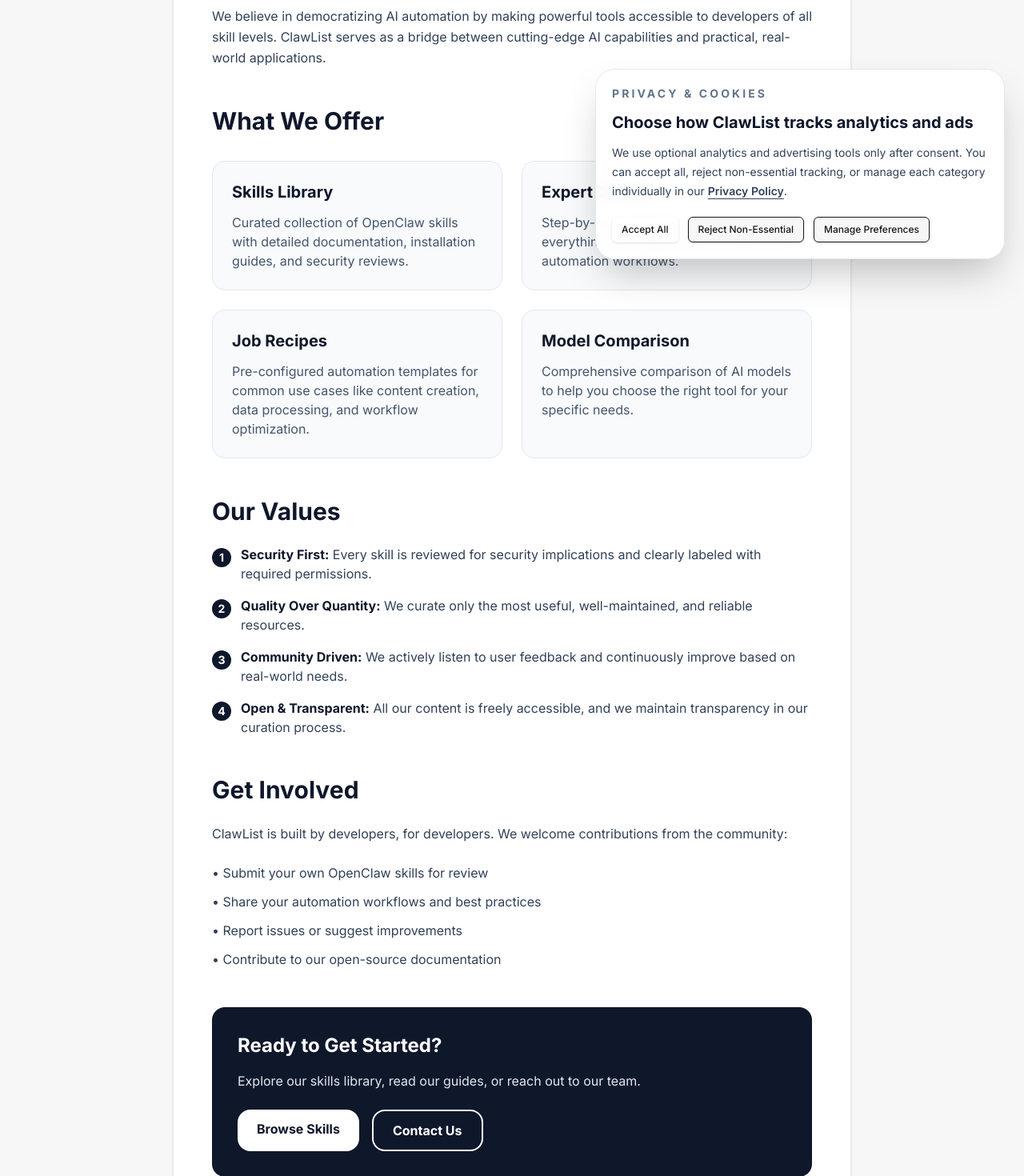
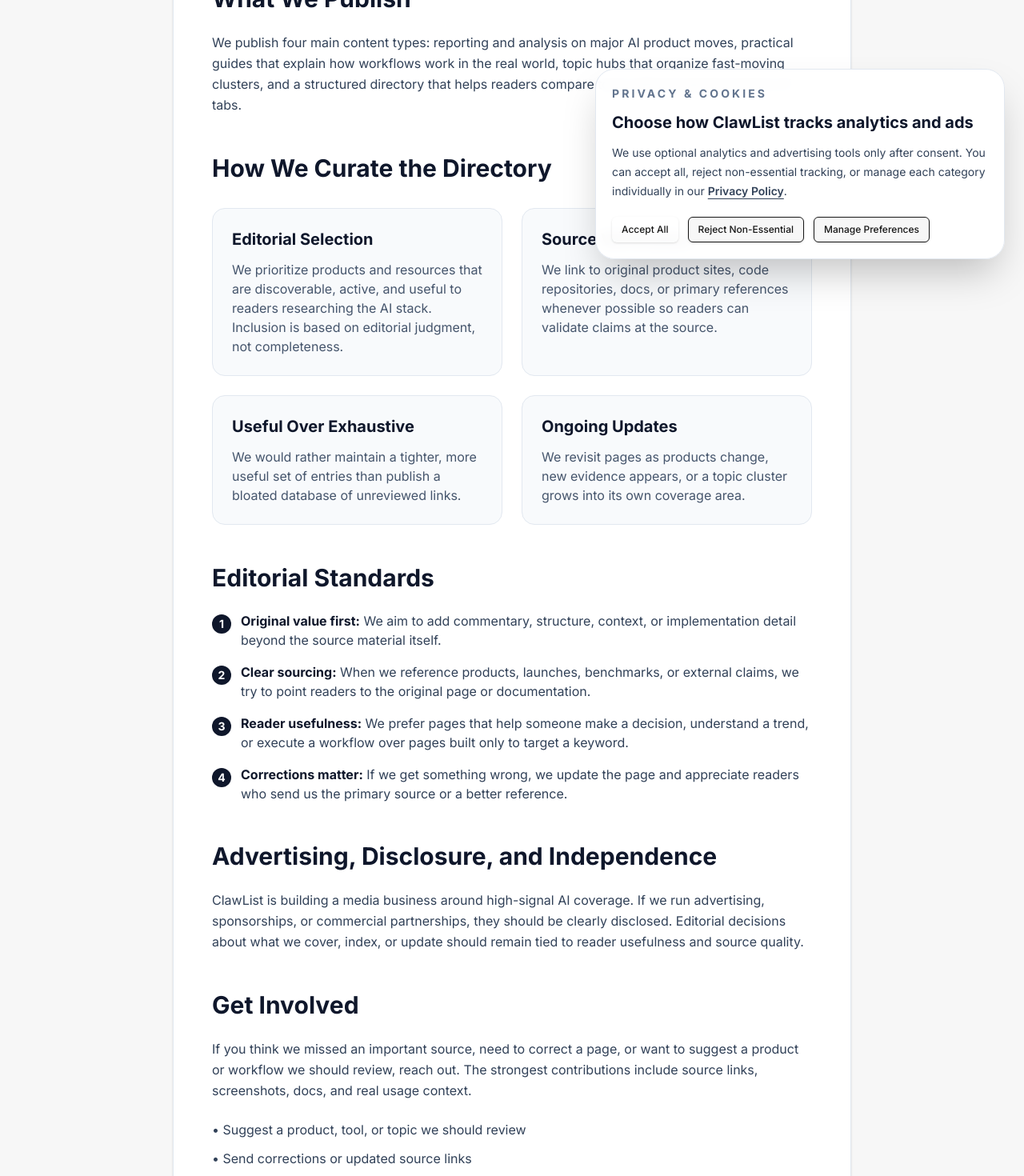
Before and after one commit to Tony11081/clawlist-io, a Next.js app: page /about in a window 1280 px wide. Shown: the part 460-1930 px from the top of the page at 80% size. Built offline with nearby package versions, Linux system fonts and the light colour scheme.

Commit message:
Tighten indexation rules and rewrite about page

```diff
--- a/app/about/page.tsx
+++ b/app/about/page.tsx
@@ -3,12 +3,14 @@
 import Link from 'next/link'
 
 export const metadata: Metadata = {
-  title: 'About Us',
-  description: 'Learn about ClawList.io, the comprehensive resource hub for OpenClaw developers and AI automation enthusiasts.',
+  title: 'About ClawList',
+  description:
+    'ClawList is an editorial AI directory and newsroom covering tools, models, agents, workflows, and the infrastructure around them.',
   alternates: { canonical: '/about' },
   openGraph: {
-    title: 'About ClawList.io',
-    description: 'The comprehensive resource hub for OpenClaw developers and AI automation enthusiasts.',
+    title: 'About ClawList',
+    description:
+      'Learn how ClawList covers AI products, how our directory is curated, and what editorial standards guide the site.',
     url: 'https://clawlist.io/about',
   },
 }
@@ -31,56 +33,57 @@
 
           <div className="prose prose-lg prose-slate dark:prose-invert max-w-none">
             <p className="text-xl text-slate-600 dark:text-slate-400 leading-relaxed mb-8">
-              ClawList.io is the definitive resource hub for OpenClaw developers, providing curated skills,
-              comprehensive guides, and expert insights on AI automation.
+              ClawList is an editorial AI directory and newsroom. We track tools, models, agents, skills,
+              workflows, and the companies shaping how the AI ecosystem is actually used.
             </p>
 
-            <h2 className="text-3xl font-bold mt-12 mb-6 text-slate-900 dark:text-slate-100">Our Mission</h2>
+            <h2 className="text-3xl font-bold mt-12 mb-6 text-slate-900 dark:text-slate-100">What We Publish</h2>
             <p className="text-slate-700 dark:text-slate-300 leading-relaxed">
-              We believe in democratizing AI automation by making powerful tools accessible to developers
-              of all skill levels. ClawList serves as a bridge between cutting-edge AI capabilities and
-              practical, real-world applications.
+              We publish four main content types: reporting and analysis on major AI product moves, practical
+              guides that explain how workflows work in the real world, topic hubs that organize fast-moving
+              clusters, and a structured directory that helps readers compare tools without opening dozens of tabs.
             </p>
 
-            <h2 className="text-3xl font-bold mt-12 mb-6 text-slate-900 dark:text-slate-100">What We Offer</h2>
+            <h2 className="text-3xl font-bold mt-12 mb-6 text-slate-900 dark:text-slate-100">How We Curate the Directory</h2>
             <div className="grid md:grid-cols-2 gap-6 my-8">
               <div className="p-6 bg-slate-50 dark:bg-[#262626]/20 rounded-2xl border border-slate-200 dark:border-[#262626]">
-                <h3 className="text-xl font-bold mb-3 text-slate-900 dark:text-slate-100">Skills Library</h3>
+                <h3 className="text-xl font-bold mb-3 text-slate-900 dark:text-slate-100">Editorial Selection</h3>
                 <p className="text-slate-600 dark:text-slate-400">
-                  Curated collection of OpenClaw skills with detailed documentation, installation guides,
-                  and security reviews.
+                  We prioritize products and resources that are discoverable, active, and useful to readers
+                  researching the AI stack. Inclusion is based on editorial judgment, not completeness.
                 </p>
               </div>
               <div className="p-6 bg-slate-50 dark:bg-[#262626]/20 rounded-2xl border border-slate-200 dark:border-[#262626]">
-                <h3 className="text-xl font-bold mb-3 text-slate-900 dark:text-slate-100">Expert Guides</h3>
+                <h3 className="text-xl font-bold mb-3 text-slate-900 dark:text-slate-100">Source Verification</h3>
                 <p className="text-slate-600 dark:text-slate-400">
-                  Step-by-step tutorials covering everything from basic setup to advanced automation workflows.
+                  We link to original product sites, code repositories, docs, or primary references whenever
+                  possible so readers can validate claims at the source.
                 </p>
               </div>
               <div className="p-6 bg-slate-50 dark:bg-[#262626]/20 rounded-2xl border border-slate-200 dark:border-[#262626]">
-                <h3 className="text-xl font-bold mb-3 text-slate-900 dark:text-slate-100">Job Recipes</h3>
+                <h3 className="text-xl font-bold mb-3 text-slate-900 dark:text-slate-100">Useful Over Exhaustive</h3>
                 <p className="text-slate-600 dark:text-slate-400">
-                  Pre-configured automation templates for common use cases like content creation,
-                  data processing, and workflow optimization.
+                  We would rather maintain a tighter, more useful set of entries than publish a bloated database
+                  of unreviewed links.
                 </p>
               </div>
               <div className="p-6 bg-slate-50 dark:bg-[#262626]/20 rounded-2xl border border-slate-200 dark:border-[#262626]">
-                <h3 className="text-xl font-bold mb-3 text-slate-900 dark:text-slate-100">Model Comparison</h3>
+                <h3 className="text-xl font-bold mb-3 text-slate-900 dark:text-slate-100">Ongoing Updates</h3>
                 <p className="text-slate-600 dark:text-slate-400">
-                  Comprehensive comparison of AI models to help you choose the right tool for your specific needs.
+                  We revisit pages as products change, new evidence appears, or a topic cluster grows into its own coverage area.
                 </p>
               </div>
             </div>
 
-            <h2 className="text-3xl font-bold mt-12 mb-6 text-slate-900 dark:text-slate-100">Our Values</h2>
+            <h2 className="text-3xl font-bold mt-12 mb-6 text-slate-900 dark:text-slate-100">Editorial Standards</h2>
             <ul className="space-y-4 text-slate-700 dark:text-slate-300">
               <li className="flex items-start gap-3">
                 <span className="flex-shrink-0 w-6 h-6 bg-slate-900 dark:bg-slate-100 text-white dark:text-slate-900 rounded-full flex items-center justify-center text-sm font-bold mt-1">
                   1
                 </span>
                 <div>
-                  <strong className="text-slate-900 dark:text-slate-100">Security First:</strong> Every skill is reviewed
-                  for security implications and clearly labeled with required permissions.
+                  <strong className="text-slate-900 dark:text-slate-100">Original value first:</strong> We aim to add
+                  commentary, structure, context, or implementation detail beyond the source material itself.
                 </div>
               </li>
               <li className="flex items-start gap-3">
@@ -88,8 +91,8 @@
                   2
                 </span>
                 <div>
-                  <strong className="text-slate-900 dark:text-slate-100">Quality Over Quantity:</strong> We curate only
-                  the most useful, well-maintained, and reliable resources.
+                  <strong className="text-slate-900 dark:text-slate-100">Clear sourcing:</strong> When we reference
+                  products, launches, benchmarks, or external claims, we try to point readers to the original page or documentation.
                 </div>
               </li>
               <li className="flex items-start gap-3">
@@ -97,8 +100,8 @@
                   3
                 </span>
                 <div>
-                  <strong className="text-slate-900 dark:text-slate-100">Community Driven:</strong> We actively listen
-                  to user feedback and continuously improve based on real-world needs.
+                  <strong className="text-slate-900 dark:text-slate-100">Reader usefulness:</strong> We prefer pages
+                  that help someone make a decision, understand a trend, or execute a workflow over pages built only to target a keyword.
                 </div>
               </li>
               <li className="flex items-start gap-3">
@@ -106,34 +109,42 @@
                   4
                 </span>
                 <div>
-                  <strong className="text-slate-900 dark:text-slate-100">Open & Transparent:</strong> All our content
-                  is freely accessible, and we maintain transparency in our curation process.
+                  <strong className="text-slate-900 dark:text-slate-100">Corrections matter:</strong> If we get something wrong,
+                  we update the page and appreciate readers who send us the primary source or a better reference.
                 </div>
               </li>
             </ul>
 
+            <h2 className="text-3xl font-bold mt-12 mb-6 text-slate-900 dark:text-slate-100">Advertising, Disclosure, and Independence</h2>
+            <p className="text-slate-700 dark:text-slate-300 leading-relaxed">
+              ClawList is building a media business around high-signal AI coverage. If we run advertising, sponsorships,
+              or commercial partnerships, they should be clearly disclosed. Editorial decisions about what we cover,
+              index, or update should remain tied to reader usefulness and source quality.
+            </p>
+
             <h2 className="text-3xl font-bold mt-12 mb-6 text-slate-900 dark:text-slate-100">Get Involved</h2>
             <p className="text-slate-700 dark:text-slate-300 leading-relaxed mb-6">
-              ClawList is built by developers, for developers. We welcome contributions from the community:
+              If you think we missed an important source, need to correct a page, or want to suggest a product or workflow
+              we should review, reach out. The strongest contributions include source links, screenshots, docs, and real usage context.
             </p>
             <ul className="space-y-3 text-slate-700 dark:text-slate-300">
-              <li>• Submit your own OpenClaw skills for review</li>
-              <li>• Share your automation workflows and best practices</li>
-              <li>• Report issues or suggest improvements</li>
-              <li>• Contribute to our open-source documentation</li>
+              <li>• Suggest a product, tool, or topic we should review</li>
+              <li>• Send corrections or updated source links</li>
+              <li>• Share implementation notes or workflow examples that add practical value</li>
+              <li>• Point us to the best original source when a market story is moving quickly</li>
             </ul>
 
             <div className="mt-12 p-8 bg-slate-900 dark:bg-slate-100 text-white dark:text-slate-900 rounded-2xl">
-              <h3 className="text-2xl font-bold mb-4">Ready to Get Started?</h3>
+              <h3 className="text-2xl font-bold mb-4">Explore the Coverage</h3>
               <p className="mb-6 text-slate-200 dark:text-slate-700">
-                Explore our skills library, read our guides, or reach out to our team.
+                Start with the newsroom, move into topic hubs, or browse the directory when you need the broader map.
               </p>
               <div className="flex flex-wrap gap-4">
                 <Link
-                  href="/skills"
+                  href="/blog"
                   className="px-6 py-3 bg-white dark:bg-slate-900 text-slate-900 dark:text-slate-100 rounded-2xl font-bold hover:opacity-90 transition-opacity"
                 >
-                  Browse Skills
+                  Read the Newsroom
                 </Link>
                 <Link
                   href="/contact"
--- a/app/blog/[slug]/page.tsx
+++ b/app/blog/[slug]/page.tsx
@@ -5,6 +5,7 @@
 import { RelatedContent } from '@/components/related-content'
 import { SocialShareButtons } from '@/components/social-share-buttons'
 import { TopicHubCta } from '@/components/topic-hub-cta'
+import { assessBlogIndexability } from '@/lib/content-quality'
 import {
   getBlogPost,
   getBlogSlugs,
@@ -45,6 +46,7 @@
     post.title,
     post.summary || post.content.substring(0, 160),
   )
+  const quality = assessBlogIndexability(post)
   const canonicalPath = post.category === 'guides'
     ? `/guides/${slug}`
     : seo.canonicalPath ?? `/blog/${slug}`
@@ -78,7 +80,7 @@
       description: seo.description,
       images: [`/api/og/blog?slug=${slug}`],
     },
-    ...(seo.canonicalPath && {
+    ...((seo.canonicalPath || !quality.indexable) && {
       robots: {
         index: false,
         follow: true,
```
Also changed, not shown: app/guides/[slug]/page.tsx (+8 -0 lines), app/sitemap.ts (+30 -9 lines), app/skills/[slug]/page.tsx (+8 -0 lines), lib/content-quality.ts (added, +103 -0 lines).
